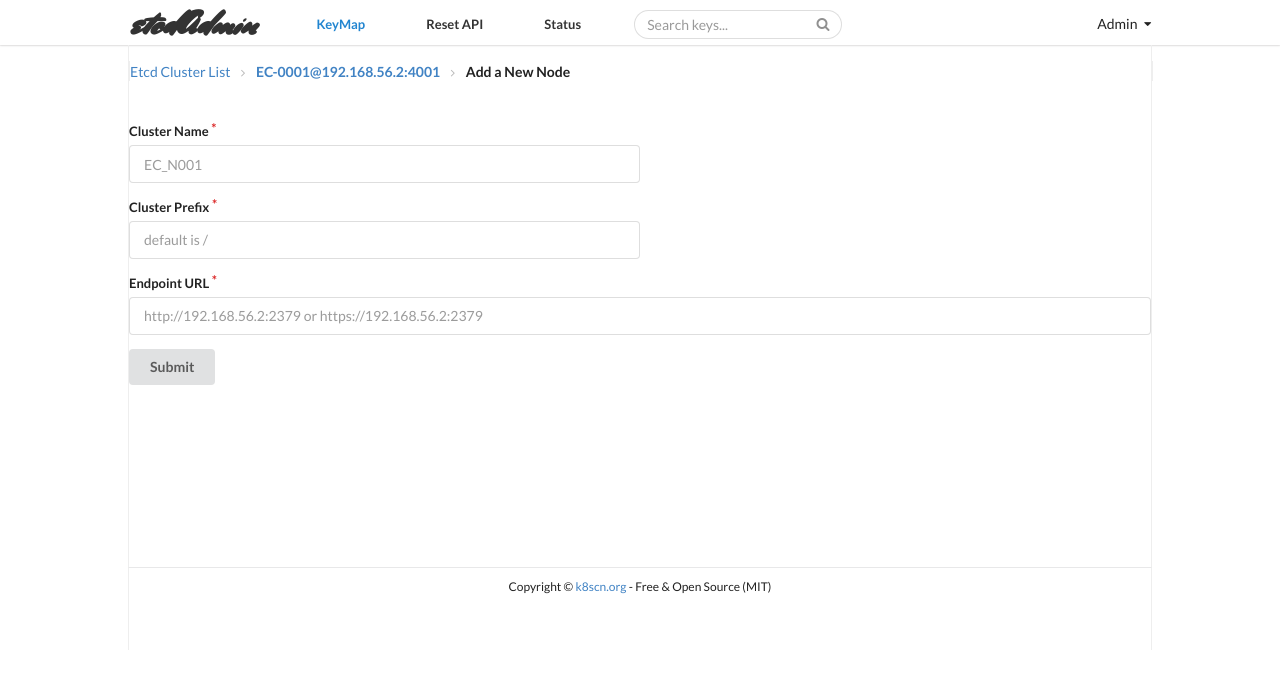
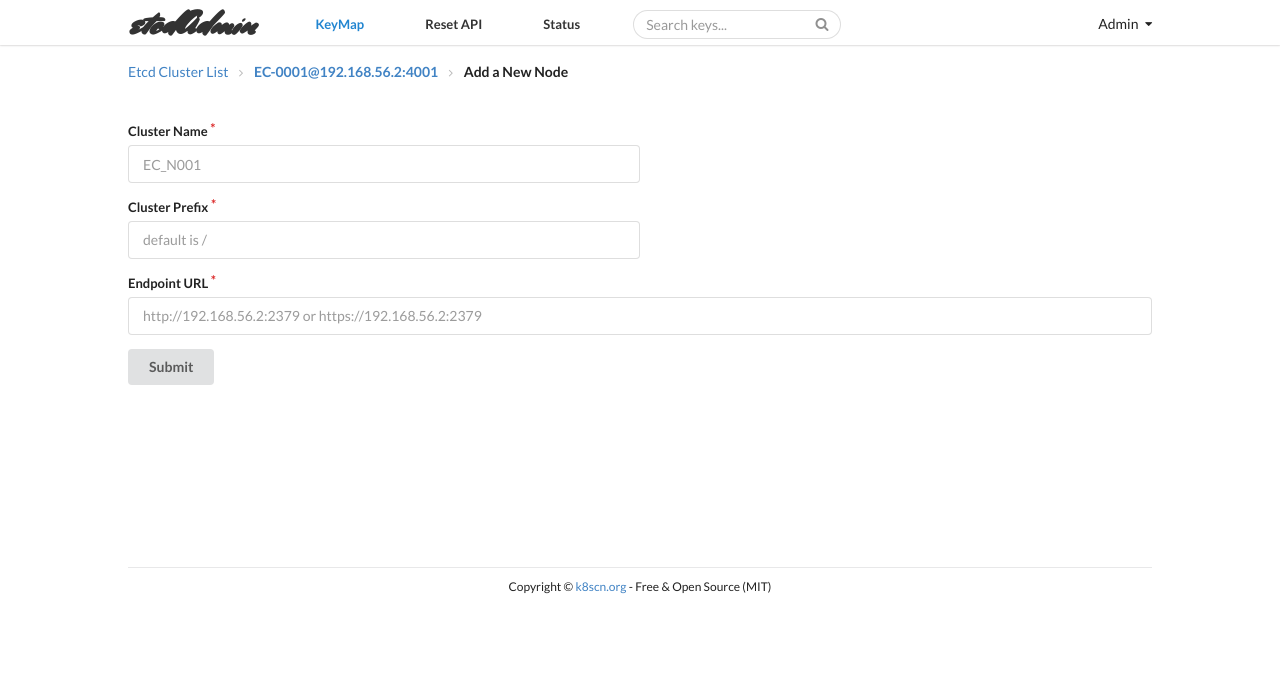
Before and after one commit to andaok/etcdadmin, a Django app: a page that uses templates/base.html in a window 1280 px wide. Shown: the top 689 px of the page. Run offline with Django 3.2, Linux system fonts and the light colour scheme.

Commit message:
update home display ui

```diff
--- a/statics/assets/css/common.css
+++ b/statics/assets/css/common.css
@@ -6,8 +6,8 @@
     width: 1024px;
     border-top: 0px;
     margin: 0px auto;
-    border-left: 1px solid #eee;
-    border-right: 1px solid #eee;
+/*    border-left: 1px solid #eee;
+    border-right: 1px solid #eee;*/
 }
 .header {
     height: 45px;
```
